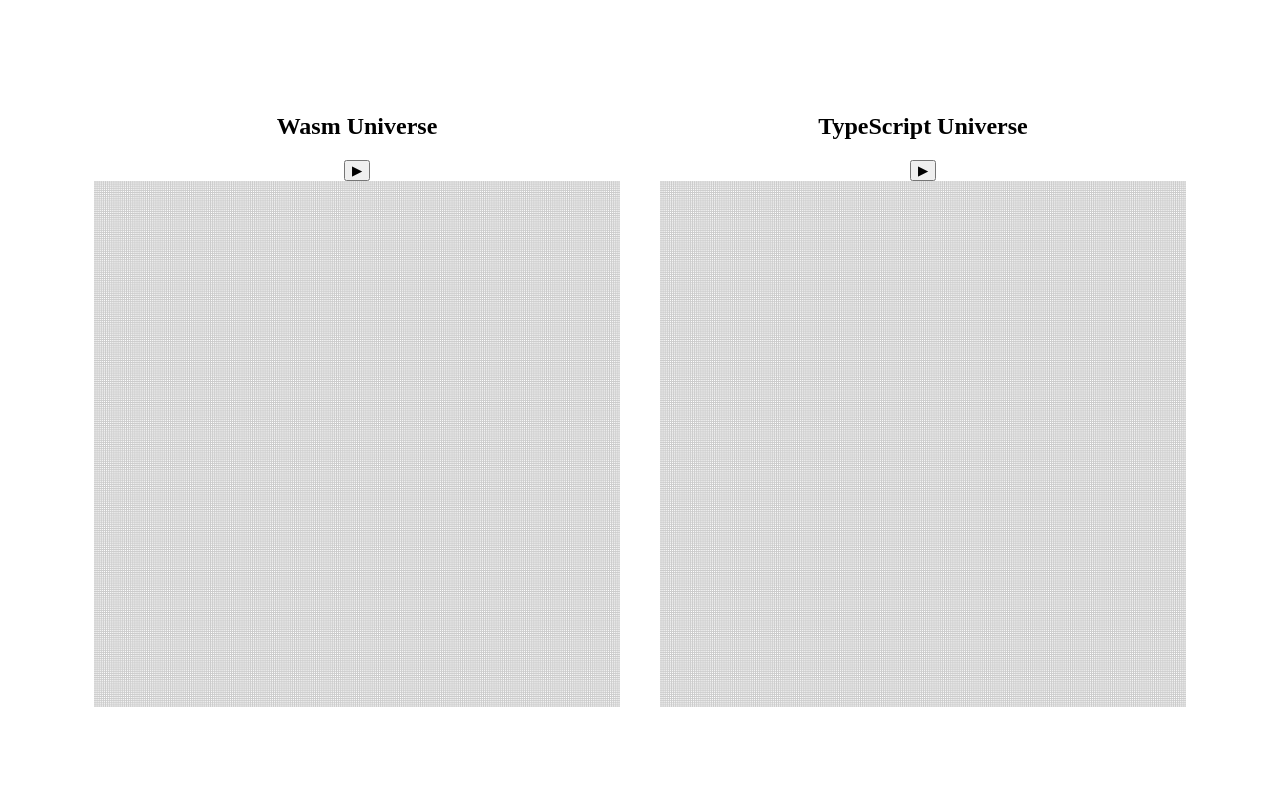
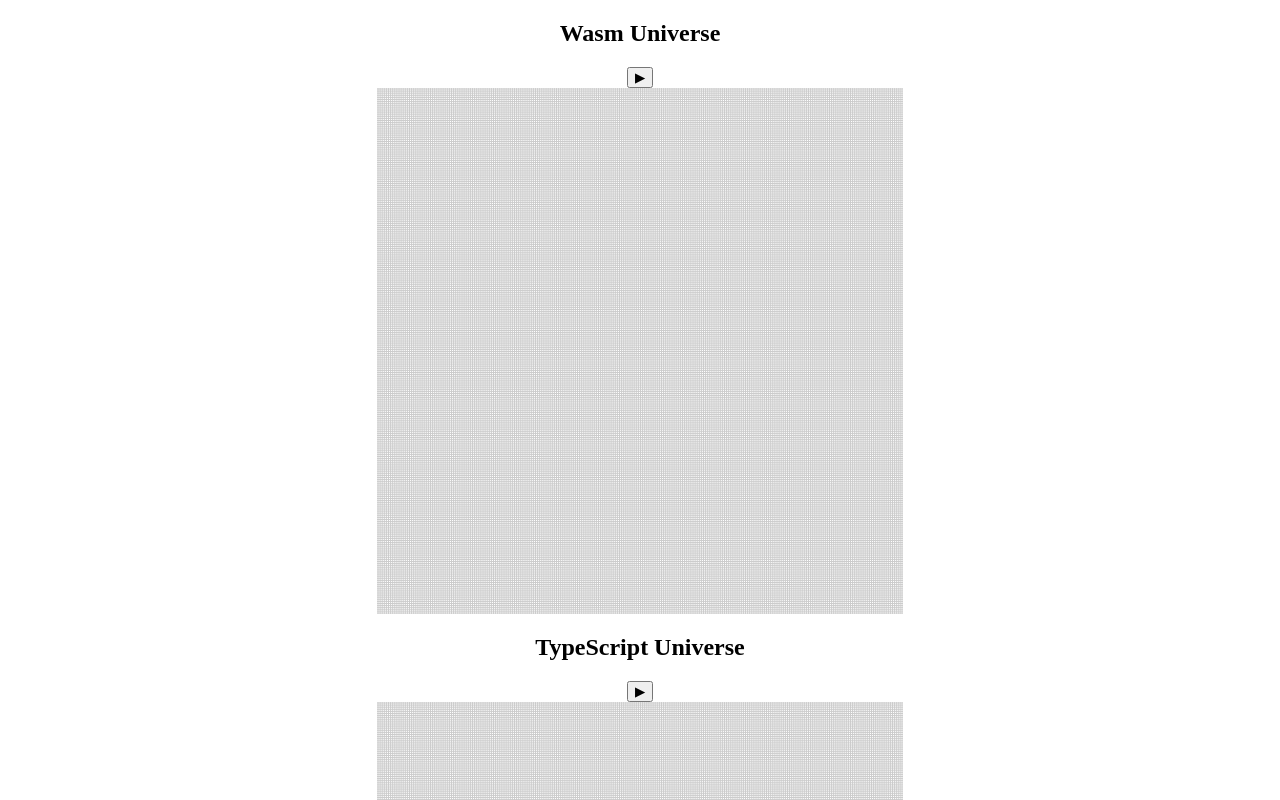
Before and after one commit to vigneshsankariyer1234567890/gol-wasm, a website built with webpack: page frontend/index.html in a window 1280 px wide. Shown: the top 800 px of the page. Built offline with nearby package versions, Linux system fonts and the light colour scheme; what gol_wasm would draw is missing.

Commit message:
change to column

```diff
--- a/frontend/index.html
+++ b/frontend/index.html
@@ -7,10 +7,10 @@
     <style>
         body {
             display: flex;
-            flex-direction: row;
+            flex-direction: column;
             justify-content: center;
             align-items: center;
-            height: 100vh;
+            height: 100%;
             margin: 0;
             overflow-x: auto;
             overflow-y: auto;
```
